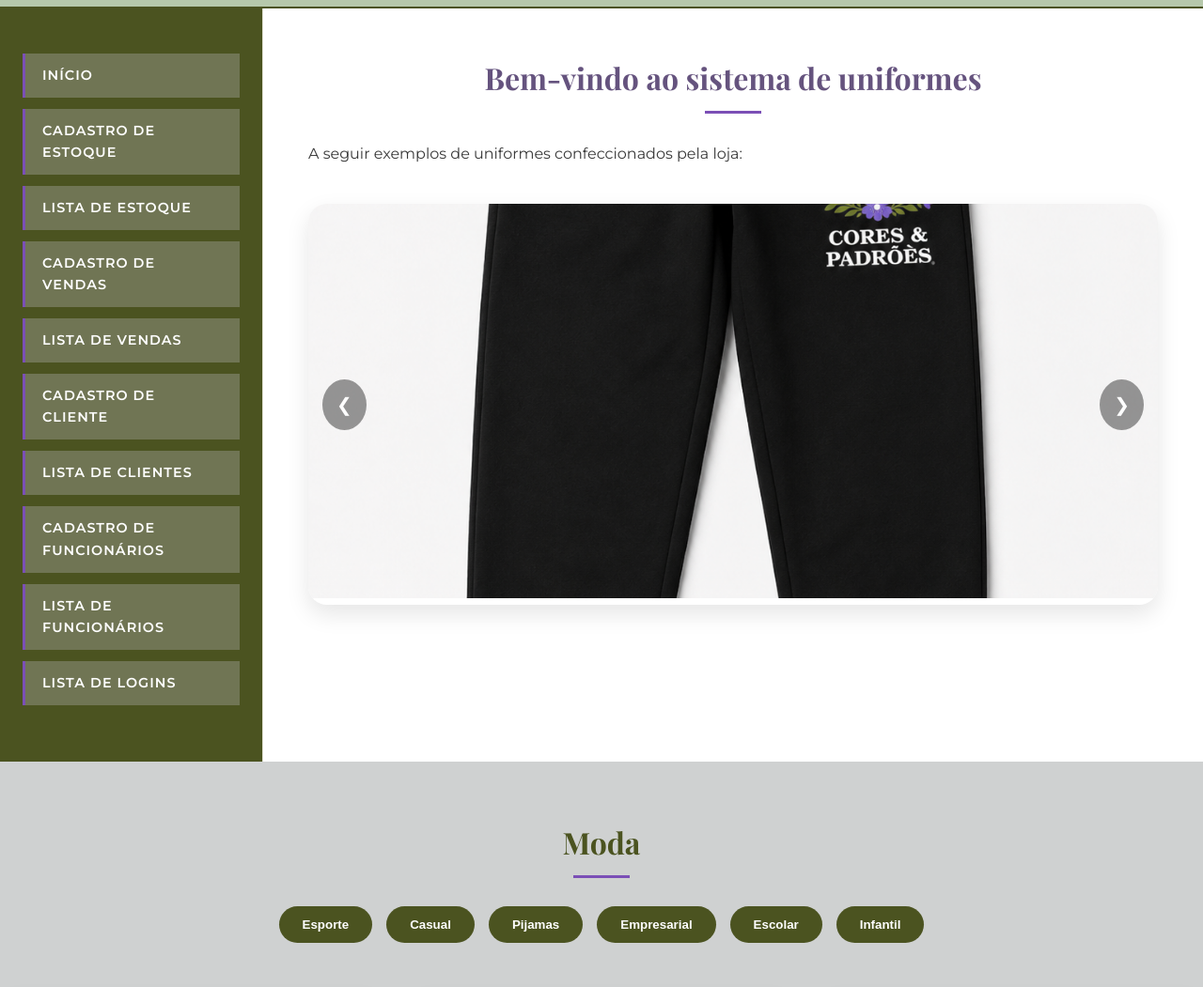
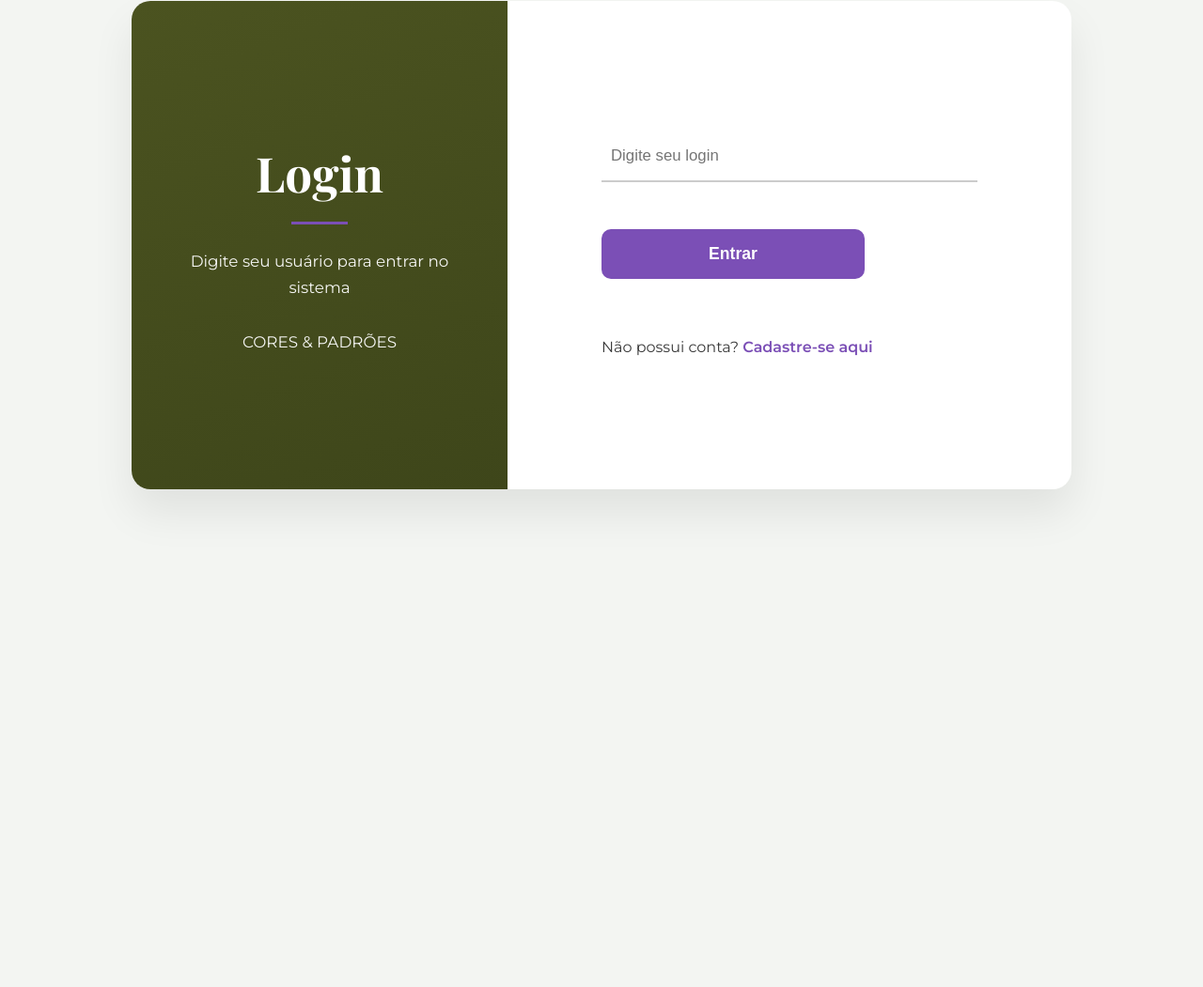
Before and after one commit to isabelytrevisan/2026-1-isabelytrevisan, a PHP site: page / in a window 1280 px wide. Shown: the part 139-1190 px from the top of the page at 94% size. After the commit the page ends 676 px from the top, so only its background shows below. Run offline with PHP 8.4, Linux system fonts and the light colour scheme; some web fonts are replaced.

Commit message:
ajuste menu

```diff
--- a/site_uniformes/clientes/criar-cliente.php
+++ b/site_uniformes/clientes/criar-cliente.php
@@ -47,7 +47,7 @@ if ($_SERVER["REQUEST_METHOD"] == "POST") {
     <aside class="menu-aside">
         <nav>
             <ul>
-                    <li><a href="/2026-1-isabelytrevisan/site_uniformes/index.html">Início</a></li>
+                    <li><a href="/2026-1-isabelytrevisan/site_uniformes/pagina-inicial.html">Início</a></li>
                     <li><a href="/2026-1-isabelytrevisan/site_uniformes/estoque/criar-estoque.php">Cadastro de estoque</a></li>
                     <li><a href="/2026-1-isabelytrevisan/site_uniformes/estoque/lista-estoque.php">Lista de estoque</a></li>
                     <li><a href="/2026-1-isabelytrevisan/site_uniformes/vendas/criar-venda.php">Cadastro de vendas</a></li>
--- a/site_uniformes/clientes/lista-clientes.php
+++ b/site_uniformes/clientes/lista-clientes.php
@@ -26,7 +26,7 @@ $resultado = mysqli_query($conexao, $sql);
     <aside class="menu-aside">
         <nav>
             <ul>
-                    <li><a href="/2026-1-isabelytrevisan/site_uniformes/index.html">Início</a></li>
+                    <li><a href="/2026-1-isabelytrevisan/site_uniformes/pagina-inicial.html">Início</a></li>
                     <li><a href="/2026-1-isabelytrevisan/site_uniformes/estoque/criar-estoque.php">Cadastro de estoque</a></li>
                     <li><a href="/2026-1-isabelytrevisan/site_uniformes/estoque/lista-estoque.php">Lista de estoque</a></li>
                     <li><a href="/2026-1-isabelytrevisan/site_uniformes/vendas/criar-venda.php">Cadastro de vendas</a></li>
--- a/site_uniformes/estoque/criar-estoque.php
+++ b/site_uniformes/estoque/criar-estoque.php
@@ -43,7 +43,7 @@ if ($_SERVER["REQUEST_METHOD"] == "POST") {
     <aside class="menu-aside">
         <nav>
             <ul>
-                    <li><a href="/2026-1-isabelytrevisan/site_uniformes/index.html">Início</a></li>
+                    <li><a href="/2026-1-isabelytrevisan/site_uniformes/pagina-inicial.html">Início</a></li>
                     <li><a href="/2026-1-isabelytrevisan/site_uniformes/estoque/criar-estoque.php">Cadastro de estoque</a></li>
                     <li><a href="/2026-1-isabelytrevisan/site_uniformes/estoque/lista-estoque.php">Lista de estoque</a></li>
                     <li><a href="/2026-1-isabelytrevisan/site_uniformes/vendas/criar-venda.php">Cadastro de vendas</a></li>
--- a/site_uniformes/estoque/lista-estoque.php
+++ b/site_uniformes/estoque/lista-estoque.php
@@ -26,7 +26,7 @@ $resultado = mysqli_query($conexao, $sql);
     <aside class="menu-aside">
         <nav>
             <ul>
-                    <li><a href="/2026-1-isabelytrevisan/site_uniformes/index.html">Início</a></li>
+                    <li><a href="/2026-1-isabelytrevisan/site_uniformes/pagina-inicial.html">Início</a></li>
                     <li><a href="/2026-1-isabelytrevisan/site_uniformes/estoque/criar-estoque.php">Cadastro de estoque</a></li>
                     <li><a href="/2026-1-isabelytrevisan/site_uniformes/estoque/lista-estoque.php">Lista de estoque</a></li>
                     <li><a href="/2026-1-isabelytrevisan/site_uniformes/vendas/criar-venda.php">Cadastro de vendas</a></li>
--- a/site_uniformes/funcionarios/criar-funcionarios.php
+++ b/site_uniformes/funcionarios/criar-funcionarios.php
@@ -45,7 +45,7 @@ if ($_SERVER["REQUEST_METHOD"] == "POST") {
     <aside class="menu-aside">
         <nav>
             <ul>
-                    <li><a href="/2026-1-isabelytrevisan/site_uniformes/index.html">Início</a></li>
+                    <li><a href="/2026-1-isabelytrevisan/site_uniformes/pagina-inicial.html">Início</a></li>
                     <li><a href="/2026-1-isabelytrevisan/site_uniformes/estoque/criar-estoque.php">Cadastro de estoque</a></li>
                     <li><a href="/2026-1-isabelytrevisan/site_uniformes/estoque/lista-estoque.php">Lista de estoque</a></li>
                     <li><a href="/2026-1-isabelytrevisan/site_uniformes/vendas/criar-venda.php">Cadastro de vendas</a></li>
--- a/site_uniformes/funcionarios/lista-funcionarios.php
+++ b/site_uniformes/funcionarios/lista-funcionarios.php
@@ -26,7 +26,7 @@ $resultado = mysqli_query($conexao, $sql);
     <aside class="menu-aside">
         <nav>
             <ul>
-                    <li><a href="/2026-1-isabelytrevisan/site_uniformes/index.html">Início</a></li>
+                    <li><a href="/2026-1-isabelytrevisan/site_uniformes/pagina-inicial.html">Início</a></li>
                     <li><a href="/2026-1-isabelytrevisan/site_uniformes/estoque/criar-estoque.php">Cadastro de estoque</a></li>
                     <li><a href="/2026-1-isabelytrevisan/site_uniformes/estoque/lista-estoque.php">Lista de estoque</a></li>
                     <li><a href="/2026-1-isabelytrevisan/site_uniformes/vendas/criar-venda.php">Cadastro de vendas</a></li>
--- a/site_uniformes/index.html
+++ b/site_uniformes/index.html
@@ -2,147 +2,37 @@
 <html lang="pt-br">
 <head>
     <meta charset="UTF-8">
-    <title>Site uniformes</title>
-    <link rel="stylesheet" href="styles.css">
+    <title>Login - Uniformes</title>
+    <link rel="stylesheet" href="../styles.css">
     <link rel="icon" type="image/x-icon" href="/2026-1-isabelytrevisan/site_uniformes/img/logotp.png">
-</head>
+    </head>
 
-<body>
+    <body class="bodylogin">
+        <header>
+            <img src="/site_uniformes/img/logotp.png" class="header-logo" alt="Logo Cores & Padrões">
+            <h1>Cores & Padrões</h1>
+        </header>
 
-    <header>
-        <button id="toggleMenu" class="menu-toggle" aria-label="Toggle menu">
-            <span></span>
-            <span></span>
-            <span></span>
-        </button>
-        <img src="img\logotp.png" class="header-logo" alt="Logo Cores & Padrões">
-        <h1>Cores & Padrões</h1>
-    </header>
+    <div class="login-box">
 
-    <div class="main">
-        <aside class="menu-aside">
-            <nav>
-                <ul>
-                    <li><a href="/2026-1-isabelytrevisan/site_uniformes/index.html">Início</a></li>
-                    <li><a href="/2026-1-isabelytrevisan/site_uniformes/estoque/criar-estoque.php">Cadastro de estoque</a></li>
-                    <li><a href="/2026-1-isabelytrevisan/site_uniformes/estoque/lista-estoque.php">Lista de estoque</a></li>
-                    <li><a href="/2026-1-isabelytrevisan/site_uniformes/vendas/criar-venda.php">Cadastro de vendas</a></li>
-                    <li><a href="/2026-1-isabelytrevisan/site_uniformes/vendas/lista-vendas.php">Lista de vendas</a></li>
-                    <li><a href="/2026-1-isabelytrevisan/site_uniformes/clientes/criar-cliente.php">Cadastro de cliente</a></li>
-                    <li><a href="/2026-1-isabelytrevisan/site_uniformes/clientes/lista-clientes.php">Lista de clientes</a></li>
-                    <li><a href="/2026-1-isabelytrevisan/site_uniformes/funcionarios/criar-funcionarios.php">Cadastro de funcionários</a></li>
-                    <li><a href="/2026-1-isabelytrevisan/site_uniformes/funcionarios/lista-funcionarios.php">Lista de funcionários</a></li>
-                    <li><a href="/2026-1-isabelytrevisan/site_uniformes/logins/lista-logins.php">Lista de logins</a></li>
-                </ul>
-            </nav>
-        </aside>
-
-        <main class="conteudo">
-            <h2 id="subtitulo">Bem-vindo ao sistema de uniformes</h2>
-            <p >A seguir exemplos de uniformes confeccionados pela loja:</p>
-
-            <div class="carrossel">
-
-                <div class="slides fade">
-                    <img src="img/calçaMoletomPreta.png" alt="">
-                </div>
-
-                <div class="slides fade">
-                    <img src="img/jaquetaPreta.png" alt="">
-                </div>
-
-                <div class="slides fade">
-                    <img src="img/banner3.png" alt="">
-                </div>
-
-                <button class="anterior" onclick="mudarSlide(-1)">❮</button>
-                <button class="proximo" onclick="mudarSlide(1)">❯</button>
-
-            </div>
-        </main>
+    <div class="login-left">
+        <h2>Login</h2>
+        <p>Digite seu usuário para entrar no sistema<br><br>
+        CORES & PADRÕES</p>
     </div>
 
+    <div class="login-right">
 
+        <form action="login.php" method="POST">
+            <input type="text" name="usuario" placeholder="Digite seu login" required>
+            <button type="submit">Entrar</button>
+        </form>
 
-<section class="categorias">
-
-    <h2>Moda</h2>
-
-    <div class="categoria-botoes">
-
-        <button>Esporte</button>
-        <button>Casual</button>
-        <button>Pijamas</button>
-        <button>Empresarial</button>
-        <button>Escolar</button>
-        <button>Infantil</button>
-
+        <p class="rodape-login">
+            Não possui conta?
+            <a href="../clientes/criar-cliente.php">Cadastre-se aqui</a>
+        </p>
     </div>
 
-</section>
-
-
-<section class="produtos">
-
-    <div class="card-produto">
-        <img src="img/jaqueta.png" alt="">
-        <h3>Conjunto Moletom</h3>
-        <p>Jaqueta + calça personalizada</p>
-    </div>
-
-    <div class="card-produto">
-        <img src="img/camiseta.png" alt="">
-        <h3>Camiseta Casual</h3>
-        <p>Modelo confortável para equipes</p>
-    </div>
-
-    <div class="card-produto">
-        <img src="img/regata.png" alt="">
-        <h3>Uniforme Esportivo</h3>
-        <p>Ideal para times e academias</p>
-    </div>
-
-</section>
-        <script>
-
-        let slideIndex = 1;
-        mostrarSlides(slideIndex);
-
-        function mudarSlide(n){
-            mostrarSlides(slideIndex += n);
-        }
-
-        function mostrarSlides(n){
-
-            let slides = document.getElementsByClassName("slides");
-
-            if(n > slides.length){
-                slideIndex = 1;
-            }
-
-            if(n < 1){
-                slideIndex = slides.length;
-            }
-
-            for(let i = 0; i < slides.length; i++){
-                slides[i].style.display = "none";
-            }
-
-            slides[slideIndex - 1].style.display = "block";
-        }
-
-        // menu
-        document.addEventListener('DOMContentLoaded', () => {
-        const btnToggle = document.getElementById('toggleMenu');
-        const menuAside = document.querySelector('.menu-aside');
-
-        if (btnToggle && menuAside) {
-            btnToggle.addEventListener('click', () => {
-                menuAside.classList.toggle('collapsed');
-            });
-        }
-    });
-
-        </script>
-</body>
+    </body>
 </html>
--- a/site_uniformes/logins/lista-logins.php
+++ b/site_uniformes/logins/lista-logins.php
@@ -26,7 +26,7 @@ $resultado = mysqli_query($conexao, $sql);
     <aside class="menu-aside">
         <nav>
             <ul>
-                    <li><a href="/2026-1-isabelytrevisan/site_uniformes/index.html">Início</a></li>
+                    <li><a href="/2026-1-isabelytrevisan/site_uniformes/pagina-inicial.html">Início</a></li>
                     <li><a href="/2026-1-isabelytrevisan/site_uniformes/estoque/criar-estoque.php">Cadastro de estoque</a></li>
                     <li><a href="/2026-1-isabelytrevisan/site_uniformes/estoque/lista-estoque.php">Lista de estoque</a></li>
                     <li><a href="/2026-1-isabelytrevisan/site_uniformes/vendas/criar-venda.php">Cadastro de vendas</a></li>
--- a/site_uniformes/vendas/criar-venda.php
+++ b/site_uniformes/vendas/criar-venda.php
@@ -69,7 +69,7 @@ if ($_SERVER["REQUEST_METHOD"] == "POST") {
     <aside class="menu-aside">
         <nav>
             <ul>
-                    <li><a href="/2026-1-isabelytrevisan/site_uniformes/index.html">Início</a></li>
+                    <li><a href="/2026-1-isabelytrevisan/site_uniformes/pagina-inicial.html">Início</a></li>
                     <li><a href="/2026-1-isabelytrevisan/site_uniformes/estoque/criar-estoque.php">Cadastro de estoque</a></li>
                     <li><a href="/2026-1-isabelytrevisan/site_uniformes/estoque/lista-estoque.php">Lista de estoque</a></li>
                     <li><a href="/2026-1-isabelytrevisan/site_uniformes/vendas/criar-venda.php">Cadastro de vendas</a></li>
--- a/site_uniformes/vendas/lista-vendas.php
+++ b/site_uniformes/vendas/lista-vendas.php
@@ -26,7 +26,7 @@ $resultado = mysqli_query($conexao, $sql);
     <aside class="menu-aside">
         <nav>
             <ul>
-                    <li><a href="/2026-1-isabelytrevisan/site_uniformes/index.html">Início</a></li>
+                    <li><a href="/2026-1-isabelytrevisan/site_uniformes/pagina-inicial.html">Início</a></li>
                     <li><a href="/2026-1-isabelytrevisan/site_uniformes/estoque/criar-estoque.php">Cadastro de estoque</a></li>
                     <li><a href="/2026-1-isabelytrevisan/site_uniformes/estoque/lista-estoque.php">Lista de estoque</a></li>
                     <li><a href="/2026-1-isabelytrevisan/site_uniformes/vendas/criar-venda.php">Cadastro de vendas</a></li>
```
Also changed, not shown: site_uniformes/login_provisorio/indexLogin.html (deleted, +0 -38 lines), site_uniformes/login_provisório/indexLogin.html (deleted, +0 -30 lines), site_uniformes/pagina-inicial.html (added, +148 -0 lines).
